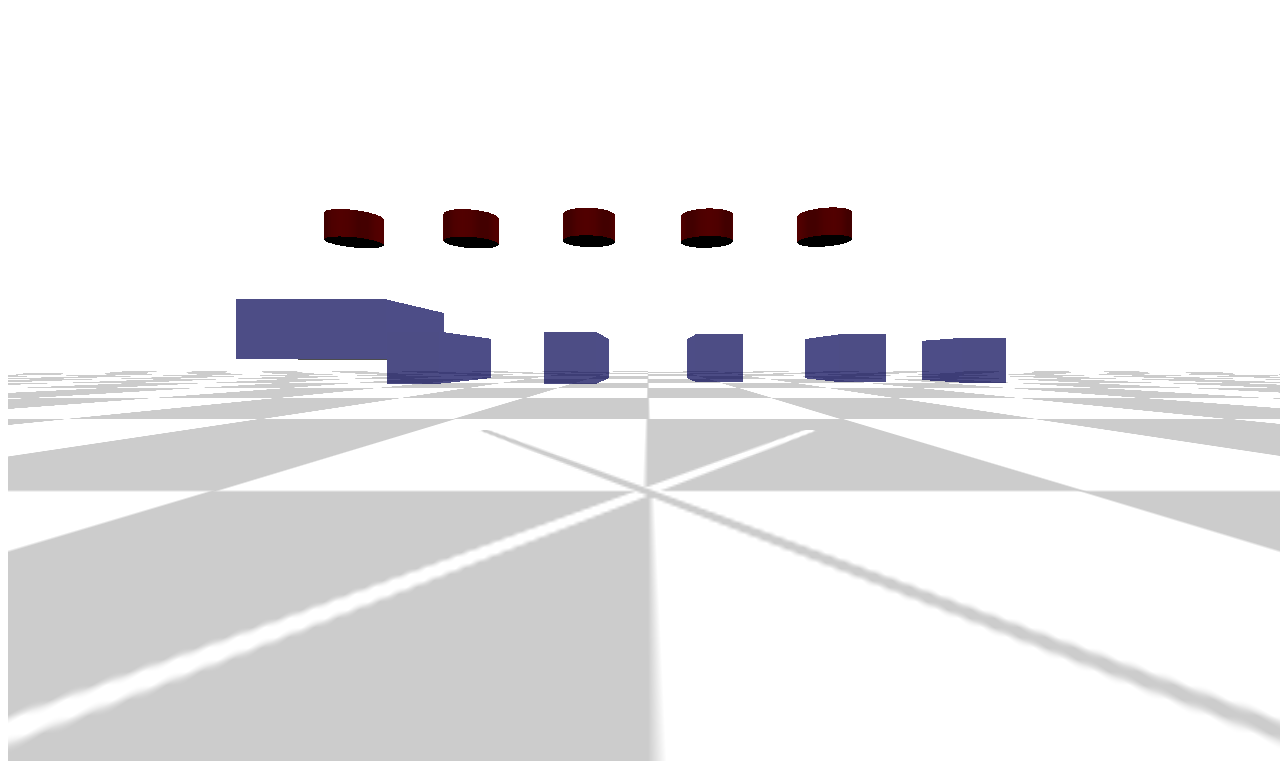
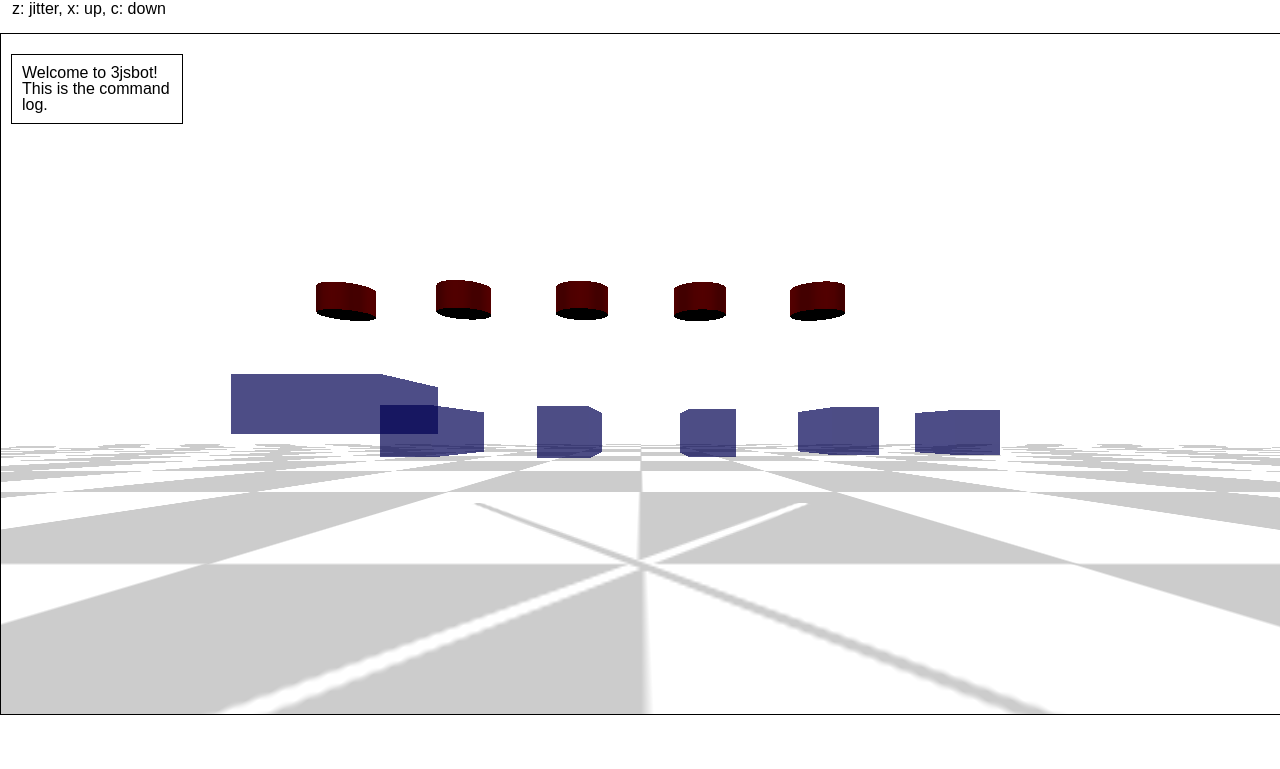
Before and after one commit to ahadik/swarm, a plain HTML site: page home.html in a window 1280 px wide. Shown: the part 47-816 px from the top of the page. Drawn offline with Linux system fonts and the light colour scheme; animation ran at ten frames a second.

Commit message:
adding modifications to code for control of jittering and vertical movement

```diff
--- a/3jsbot.js
+++ b/3jsbot.js
@@ -18,6 +18,8 @@
 //////////////////////////////////////////////////
 
 function init() {
+
+	var workingDiv = document.getElementById("working");
 
     // instantiate threejs scene graph
     scene = new THREE.Scene();
@@ -52,10 +54,11 @@ function init() {
     renderer.setSize( window.innerWidth, window.innerHeight );
 
     // attach threejs renderer to DOM
-    document.body.appendChild( renderer.domElement );
+    workingDiv.appendChild( renderer.domElement );
 
     // instantiate threejs camera controls
-    camera_controls = new THREE.OrbitControls( camera );
+    //CHANGES: Note that workingDiv is provided as a second argument to limit controls only to the width of workingDiv.
+    camera_controls = new THREE.OrbitControls( camera, workingDiv );
     camera_controls.addEventListener( 'change', renderer );
 
     // instantiate threejs keyboard controls, for continuous interactive controls
@@ -220,7 +223,7 @@ function animate() {
     //}
 
     // call user's animation loop
-    my_animate();
+    keypressDetect();
 
     // make sure camera controls (THREE OrbitControls) are looking at the robot base
     camera_controls.target.x = robot.links[robot.base].geom.position.x;
--- a/home.html
+++ b/home.html
@@ -1,4 +1,3 @@
-
 <!--
 
      3jsbot code stencil
@@ -12,9 +11,7 @@
 -->
 
 <html>
-
-<body>
-
+<head>
 	<!-- //////////////////////////////////////////////////
      /////     JAVASCRIPT INCLUDES
      ////////////////////////////////////////////////// -->
@@ -54,6 +51,20 @@
 	-->
 	<script src="3jsbot_threejs.js"></script>
 	<script src="3jsbot_userinput.js"></script>
+	<link rel="stylesheet" href="style.css" title="3jsbot CSS" type="text/css" media="screen" charset="utf-8">
+
+</head>
+
+
+<body>
+<div id="wrapper">
+	<div id="header">
+		<h1>3jsBot</h1>
+		<h2>z: jitter, x: up, c: down</h2>
+	</div>
+	<div id="main">
+	<div id="working">
+
 
 	<script>
 
@@ -77,7 +88,6 @@ function my_init() {
 	    init_robot();  // initialize robot kinematics
 
 	    // CS148: INITIAL GETTING FAMILIAR CODE  (START HERE)
-
 	    var local_spacing = 0.9;  // variables declared with "var" are local
 	    global_spacing = 0.9;  // variables declared with "var" are global
 
@@ -92,6 +102,7 @@ function my_init() {
 	    // objects are copied by reference
 	    copied_object = my_object;
 	    copied_object.subject = "autonomous_robotics";  // what is my_object.subject on the console?
+	    //ANSWER: the reference of copied_object to my_object has set the subject of my_object to autonomous_robots
 
 	    my_array = [8, 6, 7, 5, 3, 0, 9];
 	    my_array[6] = 'ni-i-i-ine';
@@ -100,17 +111,24 @@ function my_init() {
 	        console.log(my_array[i]);
 	    }
 
+	    var workingDiv = document.getElementById("working");
+		//Define a global flags for whether or not jitter is turned on, the direction of movement, and the net sum of movement registered thus far.
+	    jitter = 1;
+	    move = 0;
+	    moveAmt=0;
+
 	    textbar = document.createElement('div');
-    textbar.style.position = 'absolute';
+		textbar.id="textbar";
 	    //textbar.style.zIndex = 1;    // if you still don't see the label, try uncommenting this
-    textbar.style.width = window.innerWidth-10;
-    textbar.style.height = 20;
-    textbar.style.backgroundColor = "black";
-    textbar.style.color = "#00ff00";
-    textbar.innerHTML = "Welcome to 3jsbot. I want to see some text. Too much coffee?";
-    textbar.style.top = 10 + 'px';
-    textbar.style.left = 10 + 'px';
-    document.body.appendChild(textbar);
+	    //textbar.style.width = window.innerWidth-10;
+	    //textbar.style.height = 20;
+	    //textbar.style.backgroundColor = "black";
+	    //textbar.style.color = "#00ff00";
+	    textbar.innerHTML = "Welcome to 3jsbot! This is the command log.";
+	    //textbar.style.top = 10 + 'px';
+	    //textbar.style.left = 10 + 'px';
+
+	    workingDiv.appendChild(textbar);
 
 	    // CS148: INITIAL GETTING FAMILIAR CODE  (END HERE)
 
@@ -171,6 +189,50 @@ function init_robot_joints() {
 	}
 
 
+	//This function is called from the stencil animate() function, instead of my_animate(). This function looks for key presses of interest, and then passes control along to my_animate() once key presses have been registered.
+	function keypressDetect(){
+		 // keyboard is threejs helper for reading keyboard state
+	    if (keyboard.pressed("x")){
+	        textbar.innerHTML = "moving up";  // make the pieces move up
+	        move=1; //set the move flag to one.
+	        my_animate();
+	    }else if(keyboard.pressed("c")){
+	    	textbar.innerHTML = "moving down";  // make the pieces move up
+	        move=-1; //set the move flag to -one.
+	        my_animate();
+	    }else if (keyboard.pressed("z")){
+	    	//If z is pressed on the keyboard pass my_animate as a callback along to the toggle_jitter() function to toggle the jitter flag
+	        toggle(function(){
+		        my_animate();
+	        }, "z");
+	    }else{
+		    my_animate();
+	    }
+	}
+
+	//Take as an argument the my_animate() function as a callback. This prevents the main loop from looping around on the user while they're pressing the key and thus triggering flip-flopping of states.
+	//Toggle the state of the jitter var to the opposite of its current value after a timeout of 100 ms. If after the 100ms timeout, the state of the keypress has reversed, indicating a key-press, then flip states. Otherwise, loop again.
+	function toggle(my_animate, key) {
+		if (jitter === 1){
+			setTimeout(function(){
+				if(!keyboard.pressed(key)){
+					textbar.innerHTML = "Jittering was turned off.";  // stop jittering the pieces
+					jitter = 0;
+				}
+			}, 100);
+		}else{
+			setTimeout(function(){
+				if(!keyboard.pressed(key)){
+					textbar.innerHTML = "Jittering was turned on."; // start jittering the pieces
+					jitter = 1;
+				}
+			}, 100);
+		}
+		my_animate();
+	}
+
+
+
 
 	//////////////////////////////////////////////////
 	/////     ANIMATION AND INTERACTION LOOP
@@ -181,14 +243,7 @@ function my_animate() {
 
 	    // CS148: INITIAL GETTING FAMILIAR CODE  (START HERE)
 
-    // keyboard is threejs helper for reading keyboard state
-    if (keyboard.pressed("x"))
-        textbar.innerHTML = "moving up";  // make the pieces move up
-    else if (keyboard.pressed("z"))
-        textbar.innerHTML = "zzzzzz";  // stop jittering the pieces
-    else {
-        // make the pieces jitter, and say something interesting
-    }
+
 
 	    // jsmat will be used to transform a 3D object to a specific location in the world
 	    // we will represent matrices with index notation
@@ -206,12 +261,22 @@ function my_animate() {
 	    // Object.key(object) is a rough way to get number of keys in an object
 	    jsmat[0][3] = -Object.keys(robot.joints).length*spacing/2;
 
+		//Check if the move flag has been set. Set the move increment as appropriate
+		if(move===1){
+		   	moveAmt+=.1;
+	    }else if(move===-1){
+		   	moveAmt+=-.1;
+	    }else{
+		   	moveAmt+=0;
+	    }
 
+	    //If the jitter flag is set to 1, transform the positions by a random offset and the move offset, if any.
+		if(jitter===1){
 		    // iterate over each joint of the robot independently
 		    for (x in robot.joints) {
 
 		        // jsmat[1][3] corresponds to the y-coordinate of the position for the 3D object
-        jsmat[1][3] = 2+Math.random()*0.02;  // Math object has lots of helpful functions
+		        jsmat[1][3] = 2+moveAmt+Math.random()*0.02;  // Math object has lots of helpful functions
 
 		        // jsmat[2][3] corresponds to the z-coordinate of the position for the 3D object
 		        jsmat[2][3] = Math.random()*0.02;
@@ -228,12 +293,39 @@ function my_animate() {
 		    // iterate over each link of the robot independently
 		    jsmat[0][3] = -Object.keys(robot.joints).length*spacing/2;
 		    for (x in robot.links) {
-        jsmat[1][3] = 1+Math.random()*0.02;
+		        jsmat[1][3] = 1+moveAmt+Math.random()*0.02;
 		        jsmat[2][3] = Math.random()*0.02;
 		        threemat = matrix_2Darray_to_threejs(jsmat);
 		        simpleApplyMatrix(robot.links[x].geom,threemat);
 		        jsmat[0][3] += spacing;
 		    }
+		//If the jitter flag isn't set, transform the positions only by the offset.
+	    }else{
+	    	//moveAmt is a variable defining the net sum of up and down positions thus far. We transform the joints by 2 plus this value
+			jsmat[1][3] += 2+moveAmt;
+		    for(x in robot.joints){
+
+		        // convert 2D JavaScript array to the threejs format
+		        threemat = matrix_2Darray_to_threejs(jsmat);
+
+		        // transform
+		        simpleApplyMatrix(robot.joints[x].geom,threemat);
+
+		        jsmat[0][3] += spacing;
+		    }
+		    //We transform the links by a value of 1 plus the net sum of vertical movement.
+			jsmat[1][3] = 1+moveAmt;
+		    jsmat[0][3] = -Object.keys(robot.joints).length*spacing/2;
+		    for (x in robot.links) {
+		        threemat = matrix_2Darray_to_threejs(jsmat);
+		        simpleApplyMatrix(robot.links[x].geom,threemat);
+		        jsmat[0][3] += spacing;
+		    }
+		}
+
+
+	    //Clear the move flag off. It will be reset to 1 on the next time through the loop if the appropriate key is still pressed.
+	    move=0;
 
 
 	    // CS148: INITIAL GETTING FAMILIAR CODE  (END)
@@ -283,5 +375,10 @@ function my_animate() {
 
 
 </script>
+	</div>
+	</div>
+
+
+</div>
 </body>
 </html>
--- /dev/null
+++ b/style.css
@@ -0,0 +1,93 @@
+/*Reset CSS for more detailed styling*/
+html, body, div, span, applet, object, iframe,
+h1, h2, h3, h4, h5, h6, p, blockquote, pre,
+a, abbr, acronym, address, big, cite, code,
+del, dfn, em, img, ins, kbd, q, s, samp,
+small, strike, strong, sub, sup, tt, var,
+b, u, i, center,
+dl, dt, dd, ol, ul, li,
+fieldset, form, label, legend,
+table, caption, tbody, tfoot, thead, tr, th, td,
+article, aside, canvas, details, embed,
+figure, figcaption, footer, header, hgroup,
+menu, nav, output, ruby, section, summary,
+time, mark, audio, video {
+	margin: 0;
+	padding: 0;
+	border: 0;
+	font-size: 100%;
+	font: inherit;
+	vertical-align: baseline;
+}
+/* HTML5 display-role reset for older browsers */
+article, aside, details, figcaption, figure,
+footer, header, hgroup, menu, nav, section {
+	display: block;
+}
+body {
+	line-height: 1;
+}
+ol, ul {
+	list-style: none;
+}
+blockquote, q {
+	quotes: none;
+}
+blockquote:before, blockquote:after,
+q:before, q:after {
+	content: '';
+	content: none;
+}
+table {
+	border-collapse: collapse;
+	border-spacing: 0;
+}
+
+h1{
+	font-family: sans-serif;
+	font-size: x-large;
+	margin: 12px;
+}
+
+h2{
+	font-family: sans-serif;
+	font-size: medium;
+	margin: 12px;
+}
+
+#wrapper{
+	width: 100%;
+}
+
+#main{
+	width: 100%;
+}
+
+#header{
+	position: relative;
+	float: left;
+	width: 100%;
+	height: 10%;
+}
+
+#working{
+	position: relative;
+	float: left;
+	height: 85%;
+	display: block;
+	overflow: hidden;
+	border: 1px solid black;
+	margin-left: auto;
+	margin-right: auto;
+}
+
+#textbar{
+	position: absolute;
+	top: 10;
+	color:black;
+	font-family: sans-serif;
+	border: 1px solid black;
+	margin: 10px;
+	width: 150;
+	padding: 10px;
+}
```
Lines whose indentation alone changed are shown as unchanged.
